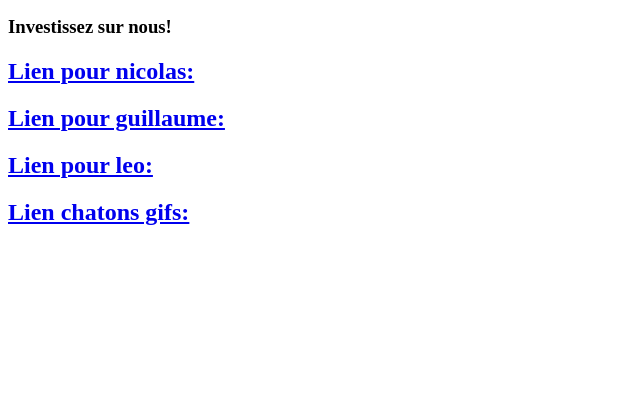
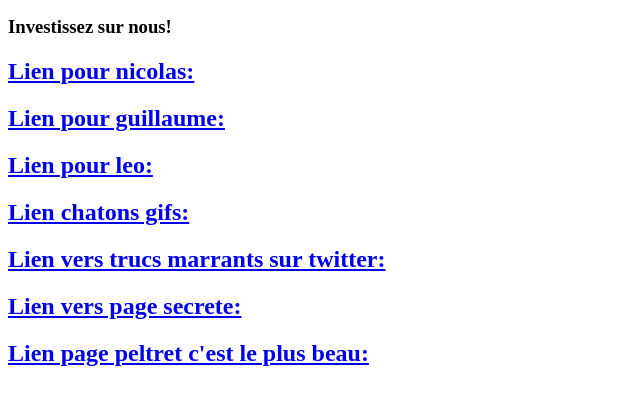
Before and after one commit to JMSDeCoco/ProjectDDH, a plain HTML site: page index.html in a window 1280 px wide. Shown: the part 87-492 px from the top of the page, without its empty margins (0-640 px from the left). Drawn offline with Linux system fonts and the light colour scheme.

Commit message:
changement index avec les liens manquants

```diff
--- a/index.html
+++ b/index.html
@@ -13,5 +13,8 @@
 		<h2><a href="./ProjectDDH/guillaume.html">Lien pour guillaume:</a></h2>
 		<h2><a href="./ProjectDDH/leo.html">Lien pour leo:</a></h2>
 		<h2><a href="./ProjectDDH/chatonsGifs.html">Lien chatons gifs:</a></h2>
+		<h2><a href="./ProjectDDH/twitter.html">Lien vers trucs marrants sur twitter:</a></h2>
+		<h2><a href="./ProjectDDH/secret.html">Lien vers page secrete:</a></h2>
+		<h2><a href="./ProjectDDH/peltret.html">Lien page peltret c'est le plus beau:</a></h2>
 	</body>
 </html>
```
